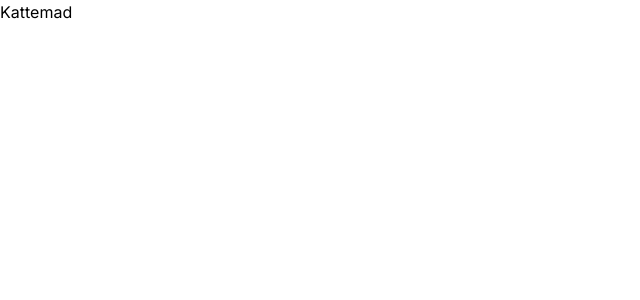
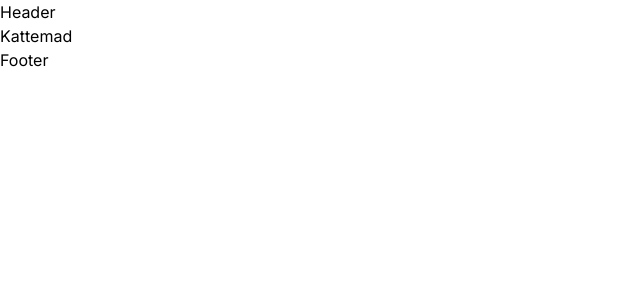
Before and after one commit to littleoldmanboy/mobil-diskoteker, a Next.js app: page / in a window 1280 px wide. Shown: the top 300 px of the page, without its empty margins (0-640 px from the left). Built offline with nearby package versions, Linux system fonts and the light colour scheme.

Commit message:
3rd - fallback metadata to layout

```diff
--- a/src/app/layout.js
+++ b/src/app/layout.js
@@ -1,17 +1,29 @@
 import { Inter } from "next/font/google";
 import "./globals.css";
+import { createClient } from "@/prismicio";
 
 const inter = Inter({ subsets: ["latin"] });
 
-export const metadata = {
-  title: "Create Next App",
-  description: "Generated by create next app",
-};
+export async function generateMetadata() {
+  const client = createClient();
+  const page = await client.getSingle("settings");
+  return {
+    title: page.data.site_title || "Mobil-Diskoteker",
+    description: page.data.meta_description || "Udforsk geografiske lister og find de bedste mobildiskoteker og DJ's i Danmark - perfekt til dit næste arrangement",
+    openGraph: {
+      images: [page.data.og_image.url || ""],
+    },
+  }
+}
 
 export default function RootLayout({ children }) {
   return (
     <html lang="en">
-      <body className={inter.className}>{children}</body>
+      <body className={inter.className}>
+        <header>Header</header>
+        {children}
+        <footer>Footer</footer>
+      </body>
     </html>
   );
 }
```
